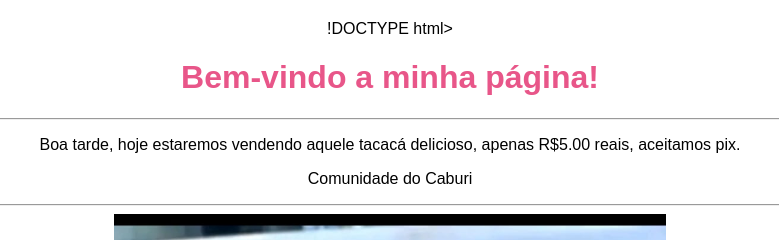
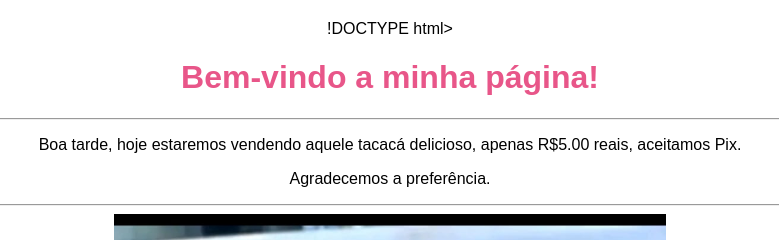
Before and after one commit to Fl42003/Francisca., a plain HTML site: page index.html in a window 1280 px wide. Shown: the top 240 px of the page, 250-1029 px from the left. Drawn offline with Linux system fonts and the light colour scheme.

Commit message:
Update index.html

```diff
--- a/index.html
+++ b/index.html
@@ -24,8 +24,8 @@
 </body>
      <h1>Bem-vindo a minha página!</h1>
 <hr>
-    <p>Boa tarde, hoje estaremos vendendo aquele tacacá delicioso, apenas R$5.00 reais, aceitamos pix. </p>
-    <p> Comunidade do Caburi </p>
+    <p>Boa tarde, hoje estaremos vendendo aquele tacacá delicioso, apenas R$5.00 reais, aceitamos Pix. </p>
+    <p> Agradecemos a preferência. </p>
 <hr>
 <img src="Tacacá.jpeg" alt="exemplo de imagem">
 </body>
```
